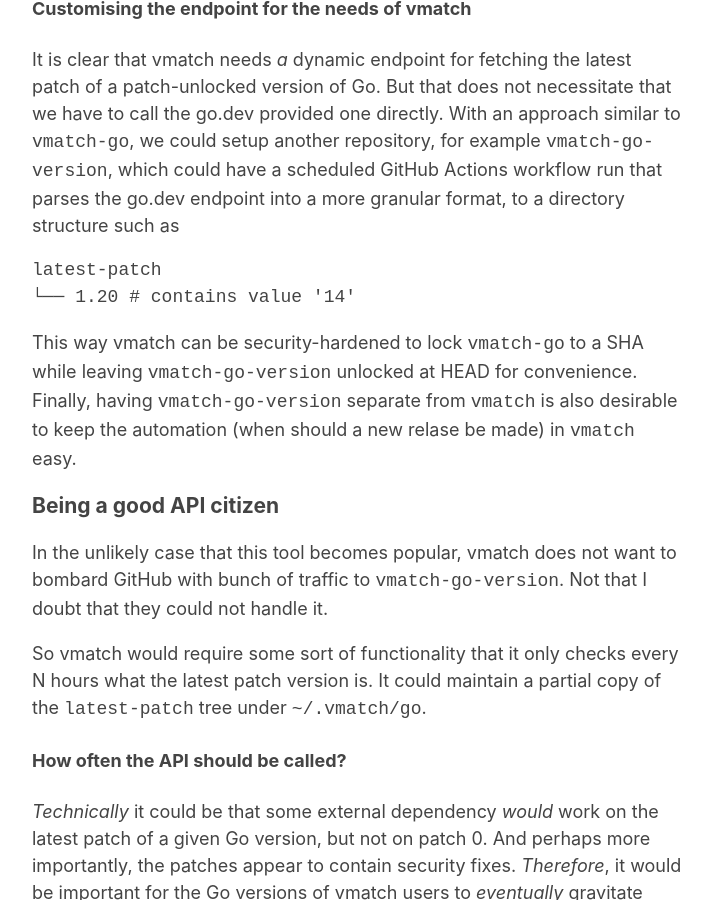
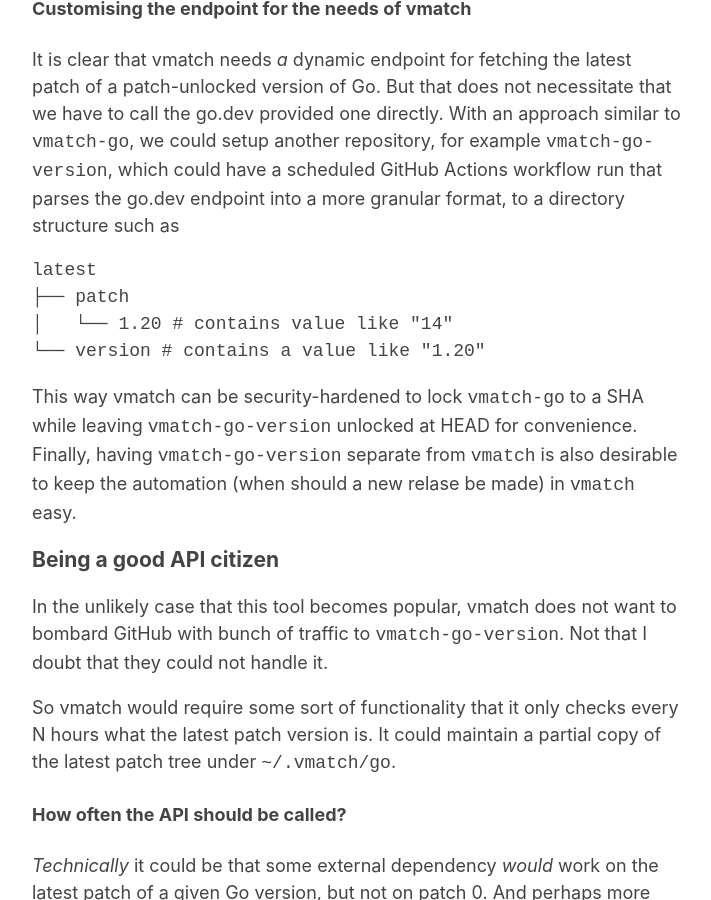
Before and after one commit to anttiharju/vmatch-golangci-lint, a Jekyll site: the page built from docs/RFC/1.md, in a window 1280 px wide and 900 px high, scrolled down 3346 px. Shown: the whole window, without its empty margins (283-994 px from the left). Built offline with Jekyll 4.4.1, drawn with Linux system fonts in a browser that asks for light colours; our own code applies the rules of GitHub Pages for plain Markdown files; the repository's description, which GitHub fills in, is left out; some of the changed text lies outside the part shown.

Commit message:
Update version file structure a bit

````diff
--- a/docs/RFC/1.md
+++ b/docs/RFC/1.md
@@ -108,8 +108,10 @@
 It is clear that vmatch needs _a_ dynamic endpoint for fetching the latest patch of a patch-unlocked version of Go. But that does not necessitate that we have to call the go.dev provided one directly. With an approach similar to `vmatch-go`, we could setup another repository, for example `vmatch-go-version`, which could have a scheduled GitHub Actions workflow run that parses the go.dev endpoint into a more granular format, to a directory structure such as
 
 ```
-latest-patch
-└── 1.20 # contains value '14'
+latest
+├── patch
+│   └── 1.20 # contains value like "14"
+└── version # contains a value like "1.20"
 ```
 
 This way vmatch can be security-hardened to lock `vmatch-go` to a SHA while leaving `vmatch-go-version` unlocked at HEAD for convenience. Finally, having `vmatch-go-version` separate from `vmatch` is also desirable to keep the automation (when should a new relase be made) in `vmatch` easy.
@@ -118,7 +120,7 @@
 
 In the unlikely case that this tool becomes popular, vmatch does not want to bombard GitHub with bunch of traffic to `vmatch-go-version`. Not that I doubt that they could not handle it.
 
-So vmatch would require some sort of functionality that it only checks every N hours what the latest patch version is. It could maintain a partial copy of the `latest-patch` tree under `~/.vmatch/go`.
+So vmatch would require some sort of functionality that it only checks every N hours what the latest patch version is. It could maintain a partial copy of the latest patch tree under `~/.vmatch/go`.
 
 #### How often the API should be called?
 
@@ -166,7 +168,7 @@
 
 - if a supported binary has been downloaded:
   - fail silently in case of any networking issues:
-    - fetch latest-patch from vmatch-go-version for the two latest patches, download binaries upon a change
+    - fetch latest patch from vmatch-go-version for the two latest patches, download binaries upon a change
       - an extra delay at most once per workday
         - at best an API call
         - at worst a Go binary download
````
